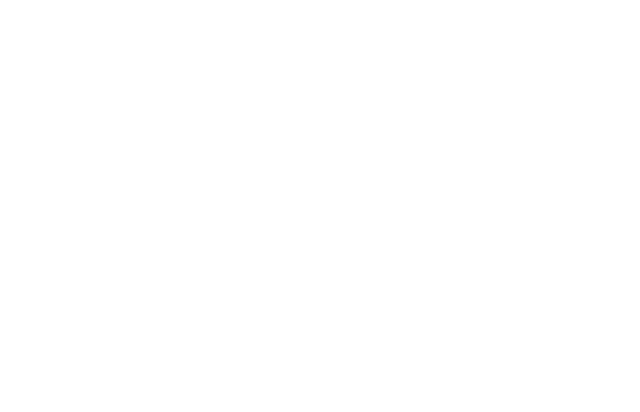
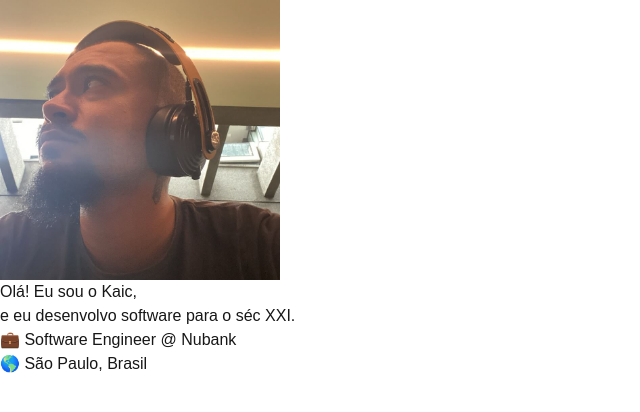
Before and after one commit to kaic/kaic.github.io, a Next.js app: page / in a window 1280 px wide. Shown: the top 412 px of the page, without its empty margins (0-640 px from the left). Built offline with nearby package versions, Linux system fonts and the light colour scheme.

Commit message:
feat: add initial header

```diff
--- a/src/app/page.tsx
+++ b/src/app/page.tsx
@@ -1,8 +1,31 @@
+import Image from "next/image";
+
 export default function Home() {
   return (
-    <div className="">
-      <main className="">
-
+    <div className="grid grid-rows-[20px_1fr_20px] items-center justify-items-center min-h-screen p-8 pb-20 gap-16 sm:p-20">
+      <main className="flex flex-col gap-8 row-start-2 items-center sm:items-start">
+        <Image
+          src="/avatar.jpg"
+          alt="My photo"
+          width={280}
+          height={138}
+          priority
+          className="rounded-full border-2 border-red-500"
+        />
+        <ul className="list-inside text-sm text-center sm:text-left font-[family-name:var(--font-geist-mono)]">
+          <li className="mb-2">
+            <h1>Olá! Eu sou o Kaic,</h1>
+          </li>
+          <li className="mb-2">
+            <h1>e eu desenvolvo software para o séc XXI.</h1>
+          </li>
+          <li className="mb-2">
+            <h1>💼 Software Engineer @ Nubank</h1>
+          </li>
+          <li className="mb-2">
+            <h1>🌎 São Paulo, Brasil</h1>
+          </li>
+        </ul>
       </main>
       <footer className="">
       </footer>
```
Also changed, not shown: public/avatar.jpg (added).
